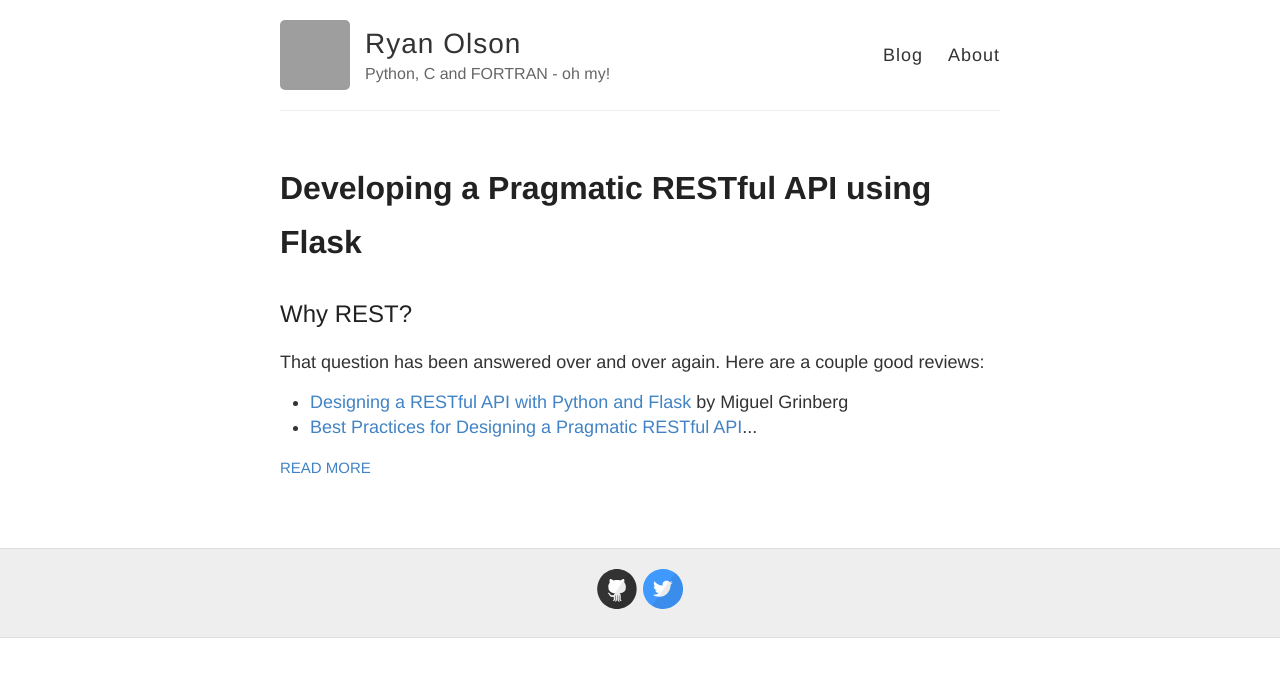
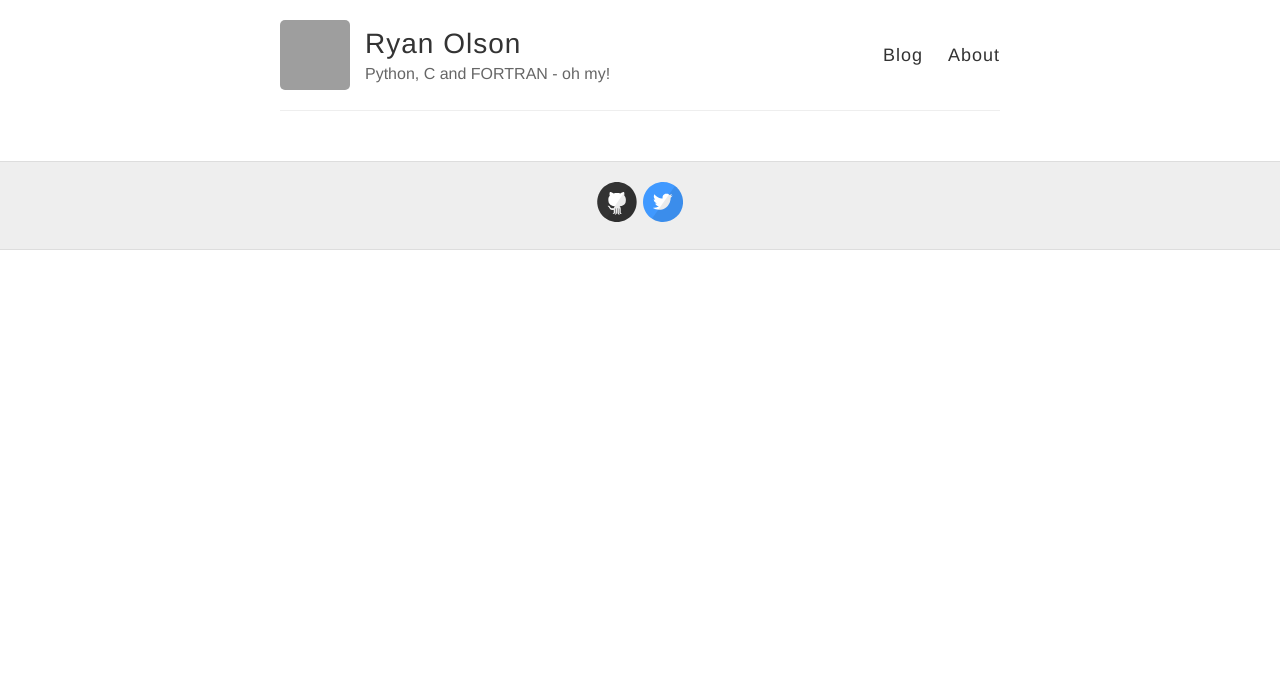
Before and after one commit to ryanolson/ryanolson.github.io, a Jekyll site: the page built from index.html, in a window 1280 px wide. Shown: the top 677 px of the page. Built offline with Jekyll 4.4.1, drawn with Linux system fonts in a browser that asks for light colours; part of the change alters nothing that is shown; grey boxes are pictures that could not be loaded.

Commit message:
Updated 2014-08-28-designing-a-pragmatic-restful-api-using-flask.md

```diff
--- a/_posts/2014-08-28-designing-a-pragmatic-restful-api-using-flask.md
+++ b/_posts/2014-08-28-designing-a-pragmatic-restful-api-using-flask.md
@@ -1,6 +1,7 @@
 ---
 layout: post
 title: Developing a Pragmatic RESTful API using Flask
+published: false
 ---
 
 ## Why REST?
@@ -15,28 +16,52 @@ does a great job of covering the basics of a RESTful interface, while the
 [second article](http://www.vinaysahni.com/best-practices-for-a-pragmatic-restful-api)
 outlines the goals for our API.
 
-The goal here is not to define a strict RESTful interface, but rather a pragmatic one.
+The goal here is to define a pragmatic RESTful API, not necessarily a strict RESTful API.
 
 
 ## Flask Extensions (Classy +  RESTful + Restless)
 
-[Flask](http://flask.pocoo.org/) is a superb microframe work.  This article will look at three
+[Flask](http://flask.pocoo.org/) is a superb microframework.  This article will look at three
 extensions to the Flask microframework that help simplify the creation of a RESTful API:
 
 - [Flask-RESTful](https://github.com/twilio/flask-restful)
 - [Flask-Classy](https://github.com/apiguy/flask-classy)
 - [Flask-Restless](https://github.com/jfinkels/flask-restless)
 
-Standalone, each of these extensions are first-class.
+Standalone, each of these extensions are first-class.  However, each project has some limitations
+which can be alievated by combining them.
 
-[Flask-RESTful](https://github.com/twilio/flask-restful) is almost perfect.
+### Flask-RESTful
 
-Pros:
+#### Pros:
+- Error handling
+- [Request Parsing](http://flask-restful.readthedocs.org/en/latest/reqparse.html)
+- Works with any data model
 
-Cons:
+#### Cons:
 - `flask.ext.restful.Resource` based on `flask.views.MethodView`.
     * this makes non-standard routes for aliasing common queries difficult,
     .e.g. `GET /tickets/recently_closed`
 - Two `flask.ext.restful.Resource` objects are required for a typical resource
-    * `GET /tickets` and `POST /tickets`
-    * Full CRUD for `/tickets/<ticket_id>`
+    1. `GET /tickets` and `POST /tickets`
+    2. Full CRUD for `/tickets/<ticket_id>`
+
+### Flask-Classy
+
+#### Pros:
+- Extendable `FlaskView` allowing `INDEX`, `GET`, `POST`, `PUT`, `PATCH` and `DELETE`, plus
+  [custom routes](https://pythonhosted.org/Flask-Classy/#using-custom-routes)
+
+#### Cons:
+- Two issues with pull requests that need to be merged:
+  [Issue #60](https://github.com/apiguy/flask-classy/pull/60) and
+  [Issue #61](https://github.com/apiguy/flask-classy/pull/61)
+    * availabe at [ryanolson/flask-classy](https://github.com/ryanolson/flask-classy)
+
+### Flask-Restless
+
+#### Pros:
+- Great tools for working with SQLAlchemy models, namely `flask.ext.restless.helpers.to_dict`
+
+#### Cons
+- Restricted use with SQLAlchemy models
```
